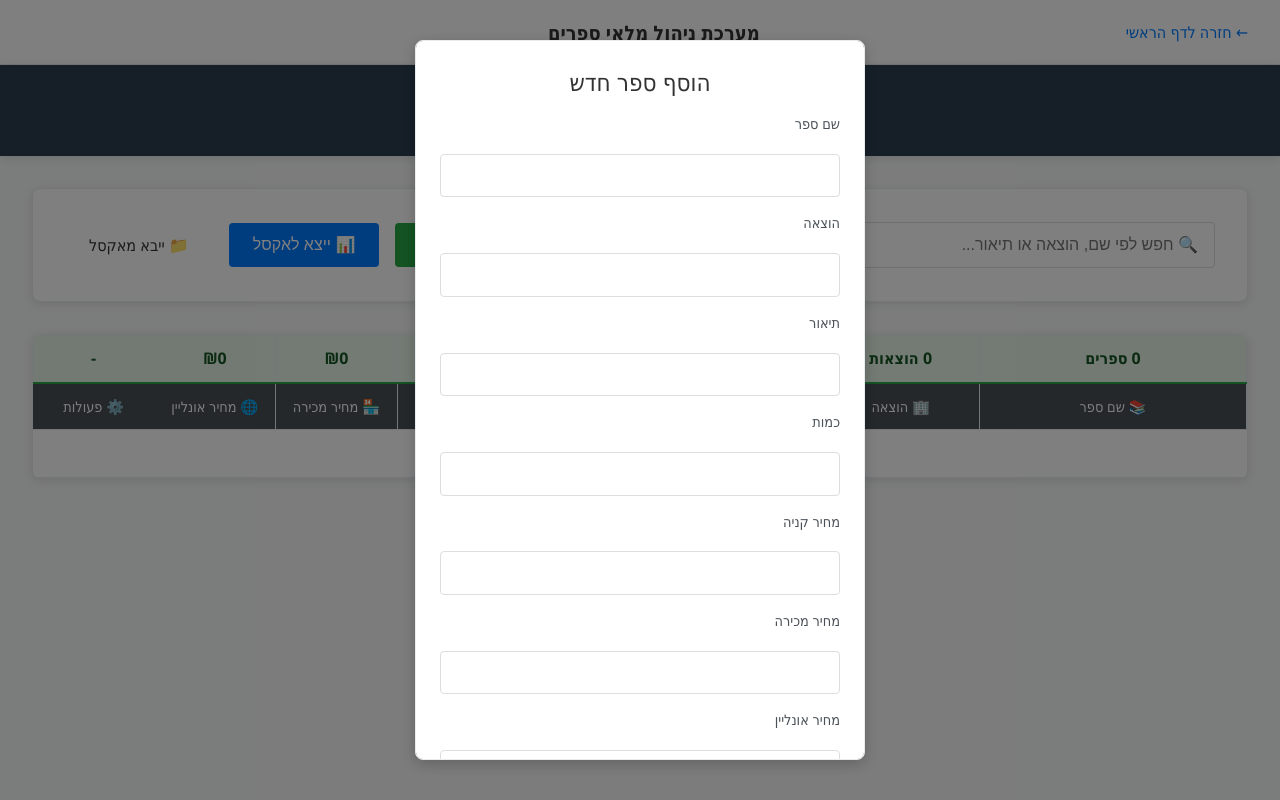
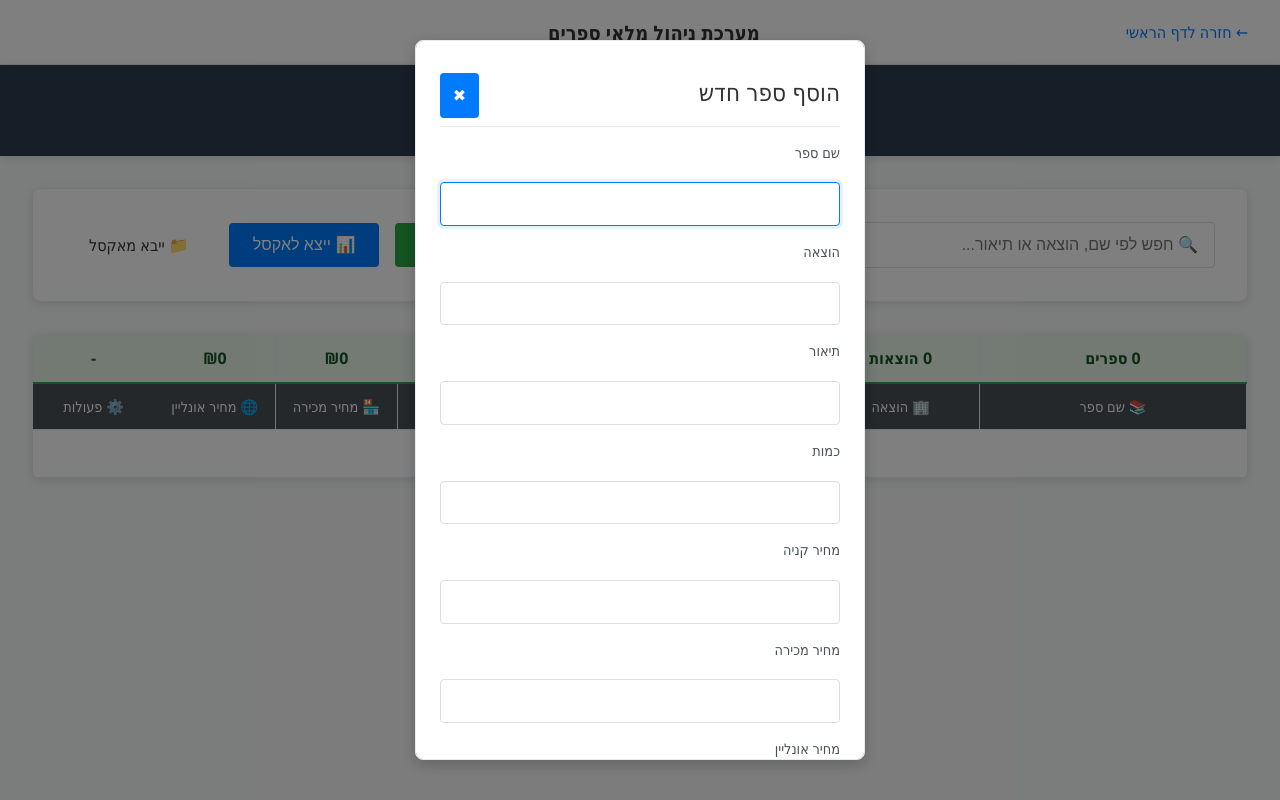
Before and after one commit to BARUCHRAZ/family-management-apps, a plain HTML site: page מערכת ניהול מלאי ספרים/main.html in a window 1280 px wide. Both pictures are taken after a click on the button "➕ הוסף ספר חדש". Drawn offline with Linux system fonts and the light colour scheme; no server answers.

Commit message:
שיפור כפתור הוספת ספר - הוספת כפתור סגירה, איפוס טופס, ותמיכה ב-ESC

```diff
--- a/מערכת ניהול מלאי ספרים/main.html
+++ b/מערכת ניהול מלאי ספרים/main.html
@@ -271,12 +271,36 @@
             border: 1px solid #e9ecef;
         }
 
+        .modal-header {
+            display: flex;
+            justify-content: space-between;
+            align-items: center;
+            margin-bottom: 1rem;
+            padding-bottom: 0.5rem;
+            border-bottom: 1px solid #e9ecef;
+        }
+
         .modal h2 {
             color: #333;
-            margin-bottom: 1rem;
-            text-align: center;
+            margin: 0;
             font-weight: 500;
             font-size: 1.5rem;
+        }
+
+        .close-button {
+            background: none;
+            border: none;
+            font-size: 1.5rem;
+            cursor: pointer;
+            color: #666;
+            padding: 0.5rem;
+            border-radius: 4px;
+            transition: all 0.2s ease;
+        }
+
+        .close-button:hover {
+            background-color: #f8f9fa;
+            color: #dc3545;
         }
 
         .modal form {
@@ -564,7 +588,10 @@
 
         <div class="modal" id="book-modal">
             <div class="modal-content">
-                <h2 id="modal-title">הוסף ספר חדש</h2>
+                <div class="modal-header">
+                    <h2 id="modal-title">הוסף ספר חדש</h2>
+                    <button class="close-button" id="close-modal">✖</button>
+                </div>
                 <form id="book-form">
                     <label for="book-name">שם ספר</label>
                     <input type="text" id="book-name" required>
@@ -1087,8 +1114,52 @@
         });
 
         document.getElementById("add-book").addEventListener("click", () => {
+            console.log('➕ Add book button clicked - opening modal');
+
+            // איפוס הטופס
+            bookForm.reset();
+
+            // איפוס מצב העריכה
+            editingBookId = null;
+
+            // הגדרת כותרת
             modalTitle.textContent = "הוסף ספר חדש";
+
+            // פתיחת המודאל
             bookModal.style.display = "flex";
+
+            // מיקוד בשדה הראשון
+            document.getElementById("book-name").focus();
+
+            console.log('✅ Modal opened for new book');
+        });
+
+        // כפתור סגירת מודאל
+        document.getElementById("close-modal").addEventListener("click", () => {
+            console.log('✖ Close modal button clicked');
+            bookModal.style.display = "none";
+            bookForm.reset();
+            editingBookId = null;
+        });
+
+        // סגירת מודאל בלחיצה על הרקע
+        bookModal.addEventListener("click", (e) => {
+            if (e.target === bookModal) {
+                console.log('🖱️ Modal background clicked - closing modal');
+                bookModal.style.display = "none";
+                bookForm.reset();
+                editingBookId = null;
+            }
+        });
+
+        // סגירת מודאל עם ESC
+        document.addEventListener("keydown", (e) => {
+            if (e.key === "Escape" && bookModal.style.display === "flex") {
+                console.log('⌨️ ESC pressed - closing modal');
+                bookModal.style.display = "none";
+                bookForm.reset();
+                editingBookId = null;
+            }
         });
 
         bookTable.addEventListener("click", async (e) => {
```
